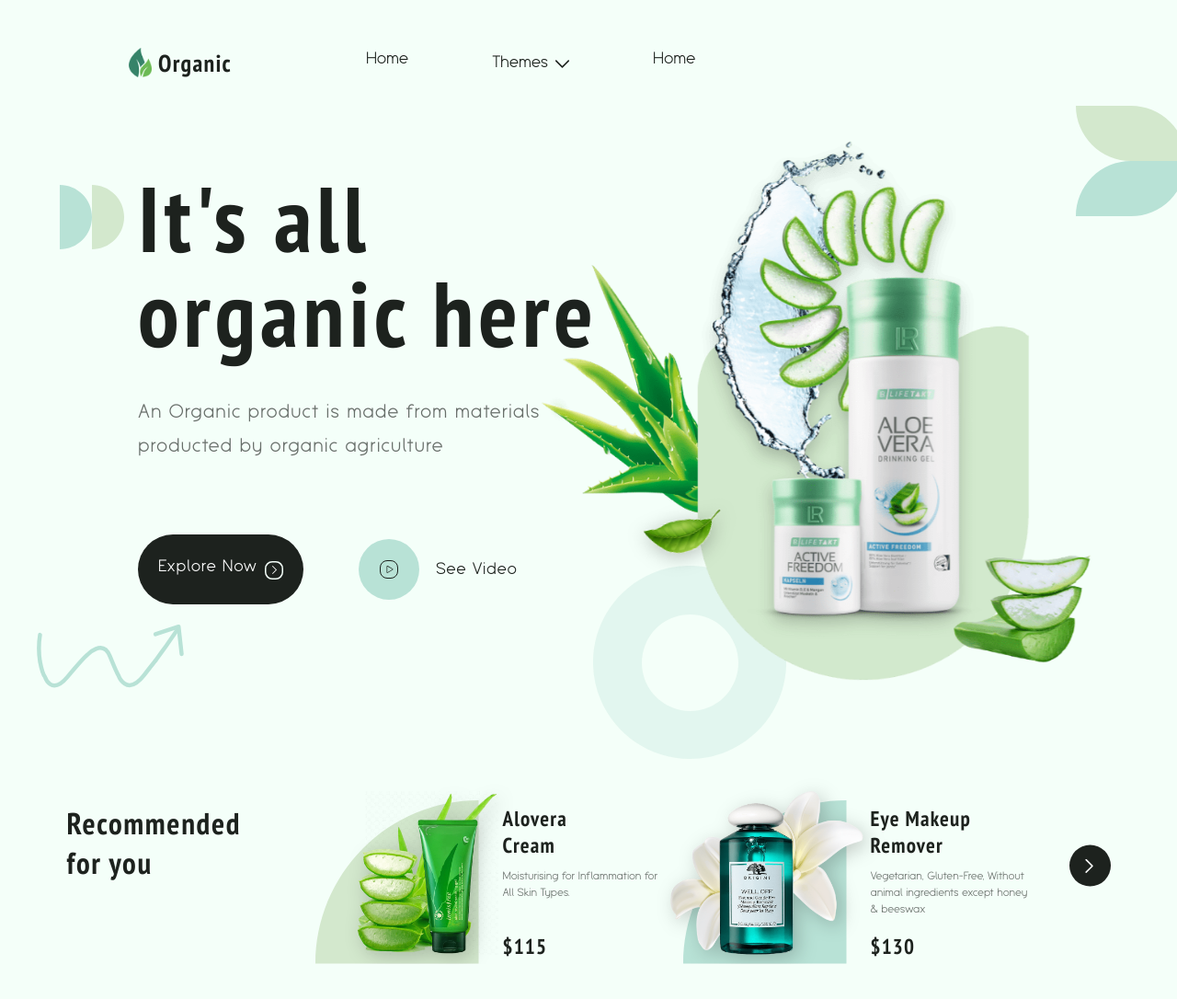
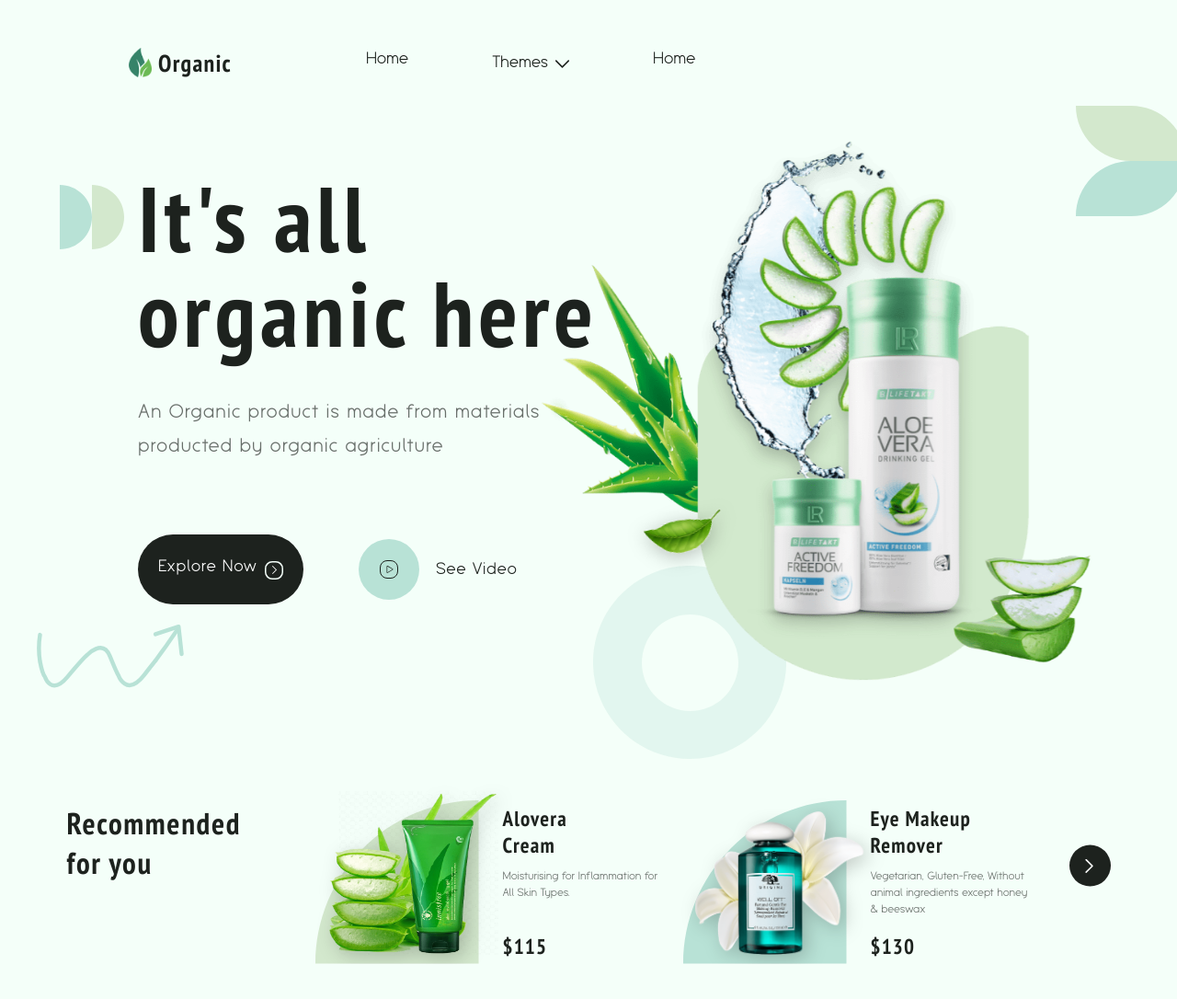
Before and after one commit to farhad-gh-dev/organic, a React (Create React App) app: page / in a window 1280 px wide. Shown: the top 1086 px of the page at 92% size. Built offline with nearby package versions, Linux system fonts and the light colour scheme.

Commit message:
fix sass calc fn error

```diff
--- a/src/components/Carousel/carousel.scss
+++ b/src/components/Carousel/carousel.scss
@@ -148,26 +148,26 @@
 
           img {
             max-height: 100%;
-            width: calc(auto - 8px);
+            width: calc(100% - 8px);
             bottom: 5px;
             right: 0;
             @include drop-shadow(3px, 2px, 5px, rgba(0, 0, 0, 0.2));
 
             @include sm-size {
-              width: calc(auto - 13px);
+              width: calc(100% - 13px);
               bottom: 10px;
               @include drop-shadow(5px, 5px, 10px, rgba(0, 0, 0, 0.2));
             }
 
             @include md-size {
-              width: calc(auto - 8px);
+              width: calc(100% - 8px);
               bottom: 5px;
               right: 0;
               @include drop-shadow(3px, 2px, 5px, rgba(0, 0, 0, 0.2));
             }
 
             @include lg-size {
-              width: calc(auto - 13px);
+              width: calc(100% - 13px);
               bottom: 10px;
               @include drop-shadow(5px, 5px, 10px, rgba(0, 0, 0, 0.2));
             }
```
